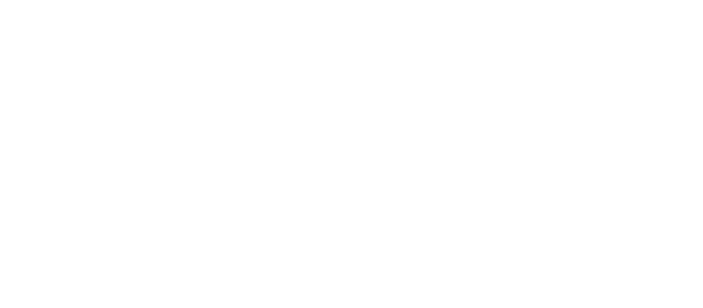
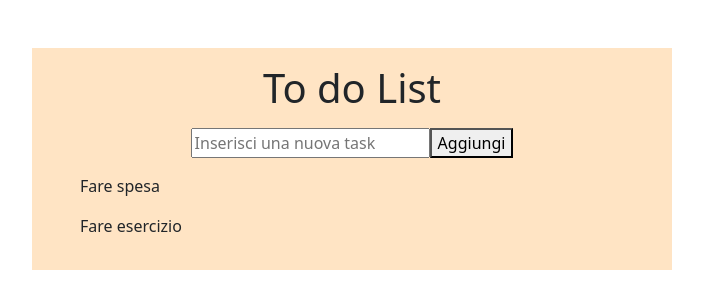
Before and after one commit to Prico3/vue-todolist, a plain HTML site: page index.html in a window 1280 px wide. Shown: the whole page, without its empty margins (288-991 px from the left). Drawn offline with nearby package versions, Linux system fonts and the light colour scheme.

Commit message:
now is possible to add new tasks

```diff
--- a/css/style.css
+++ b/css/style.css
@@ -0,0 +1,23 @@
+.ms-container{
+    width: 50%;
+    margin: 0 auto;
+    text-align: center;
+}
+
+main{
+    background-color: bisque;
+
+}
+
+.list-wrapper ul{
+    list-style-type: none;
+    text-align: left;
+}
+
+ul li{
+    margin-top: 1rem;
+}
+
+.done{
+    text-decoration: line-through;
+}
--- a/index.html
+++ b/index.html
@@ -9,9 +9,45 @@
     <link rel="stylesheet" href="css/style.css">
     <!-- vue -->
     <script src="https://unpkg.com/vue@3/dist/vue.global.js"></script>
+    <!-- bootstrap -->
+    <link href="https://cdn.jsdelivr.net/npm/bootstrap@5.2.2/dist/css/bootstrap.min.css" rel="stylesheet" integrity="sha384-Zenh87qX5JnK2Jl0vWa8Ck2rdkQ2Bzep5IDxbcnCeuOxjzrPF/et3URy9Bv1WTRi" crossorigin="anonymous">
 
 </head>
 <body>
+
+    <div id="app" class="ms-container">
+
+        <main class="mt-5 p-3">
+
+            <h1>To do List</h1>
+
+            <div class="new-task mt-3">
+                <label for="new-task"></label>
+                <input
+                type="text"
+                id="new-task"
+                placeholder="Inserisci una nuova task"
+                v-model="newTask.text"
+                >
+                <button @click="addNewTask">Aggiungi</button>
+            </div>
+
+            <div class="list-wrapper mt-3">
+
+                <ul>
+
+                    <li v-for="(task, index) in tasks" >
+                        {{ task.text }}
+                    </li>
+
+                </ul>
+
+            </div>
+
+        </main>
+
+    </div>
+
     <script src="js/script.js"></script>
 </body>
 </html>
--- a/js/script.js
+++ b/js/script.js
@@ -24,7 +24,36 @@ const { createApp } = Vue;
 createApp({
     data(){
         return{
+            isDone : true,
+            newTask:{
+                text:"",
+                done: false,
+            },
+
+            tasks: [
+                {
+                    text: "Fare spesa",
+                    done: false,
+                },
+
+                {
+                    text: "Fare esercizio",
+                    done: false,
+                }
+            ]
+        }
+    },
+
+    methods: {
+        // taskCompleted() {
+        //     if(this.tasks === true){
+        //         this.tasks = "";
+        //     }
+        // }
+        addNewTask(){
+            this.tasks.push({...this.newTask})
 
         }
     }
+
 }).mount("#app")
```
